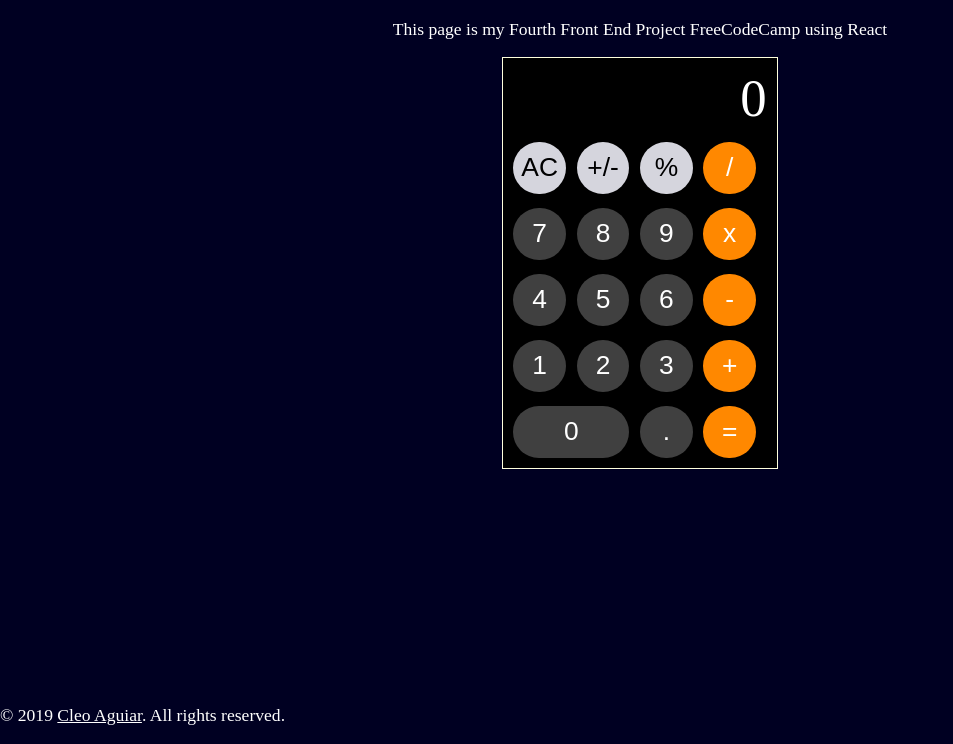
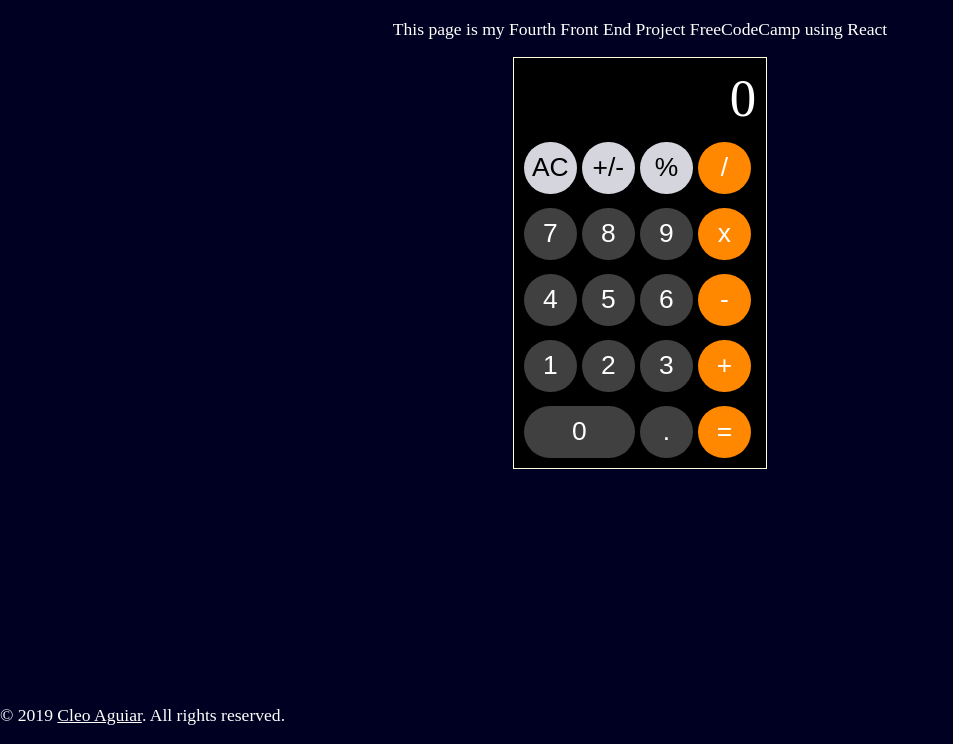
Before and after one commit to CleoAguiar/javascript-calculator, a plain HTML site: page index.html in a window 1280 px wide. Shown: the part 56-800 px from the top of the page, without its empty margins (0-953 px from the left). Drawn offline with nearby package versions, Linux system fonts and the light colour scheme.

Commit message:
style: refactor width and remove body padding and margin

```diff
--- a/styles/index.css
+++ b/styles/index.css
@@ -3,6 +3,8 @@ body {
     font-size: 1.1em;
     background-color: #002;
     color: #FFF;
+    padding: 0;
+    margin: 0;
 }
 
 .header h2, p {
@@ -28,7 +30,7 @@ a:hover {
     border: 1px solid #FFD;
     padding: 10px;
     background: #000;
-    width: 4.8em;
+    width: 4.4em;
     margin: auto;
     position: relative;
     align-items: center;
@@ -42,7 +44,7 @@ button {
     width: 2em;
     border-radius: 50%;
     border: none;
-    margin-right: 0.4em;
+    margin-right: 0.2em;
     text-transform: uppercase;
     cursor: pointer;
     line-height: 50%;
@@ -51,7 +53,7 @@ button {
 }
 
 #zero {
-    width: 4.4em;
+    width: 4.2em;
     border-radius: 1em;
 }
 
```
